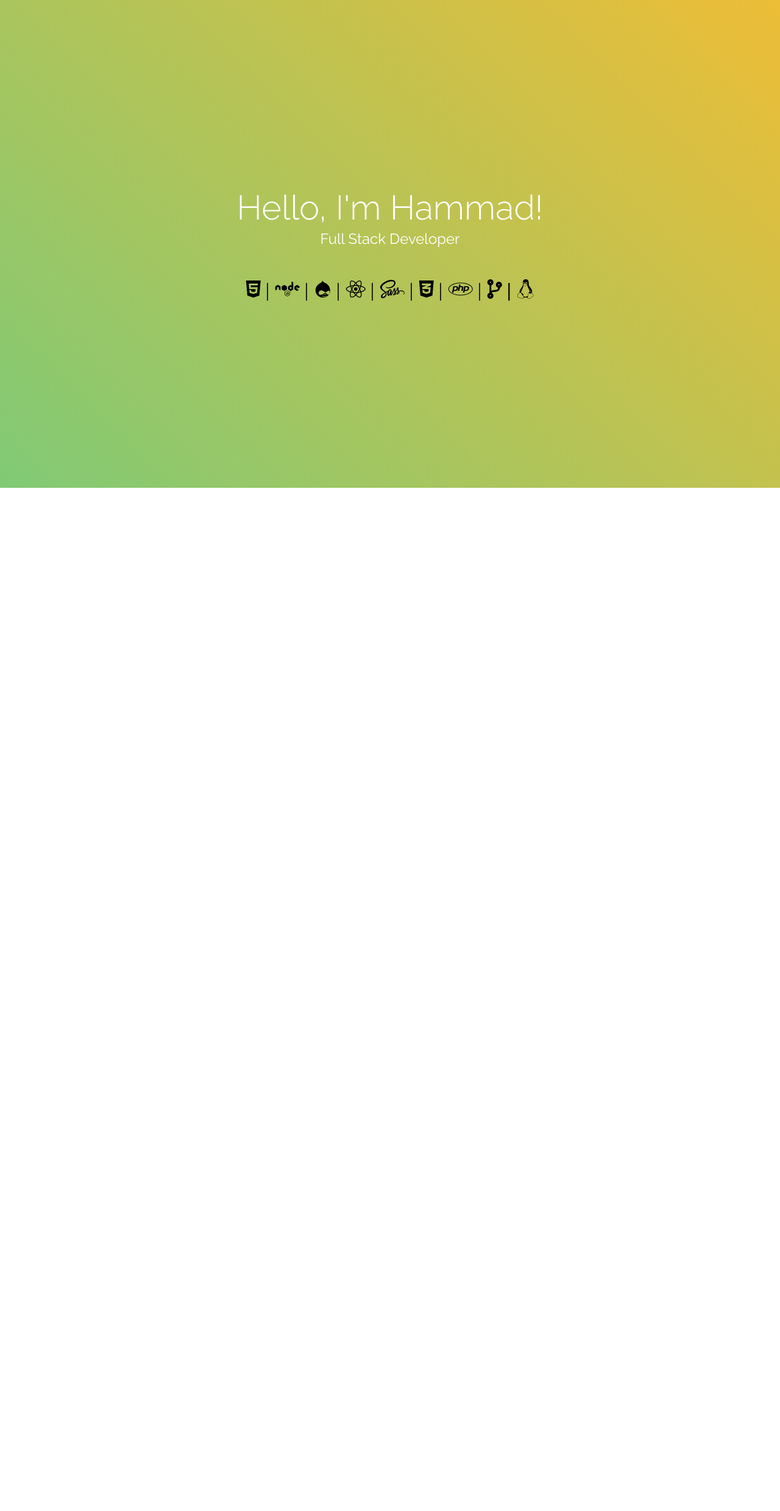
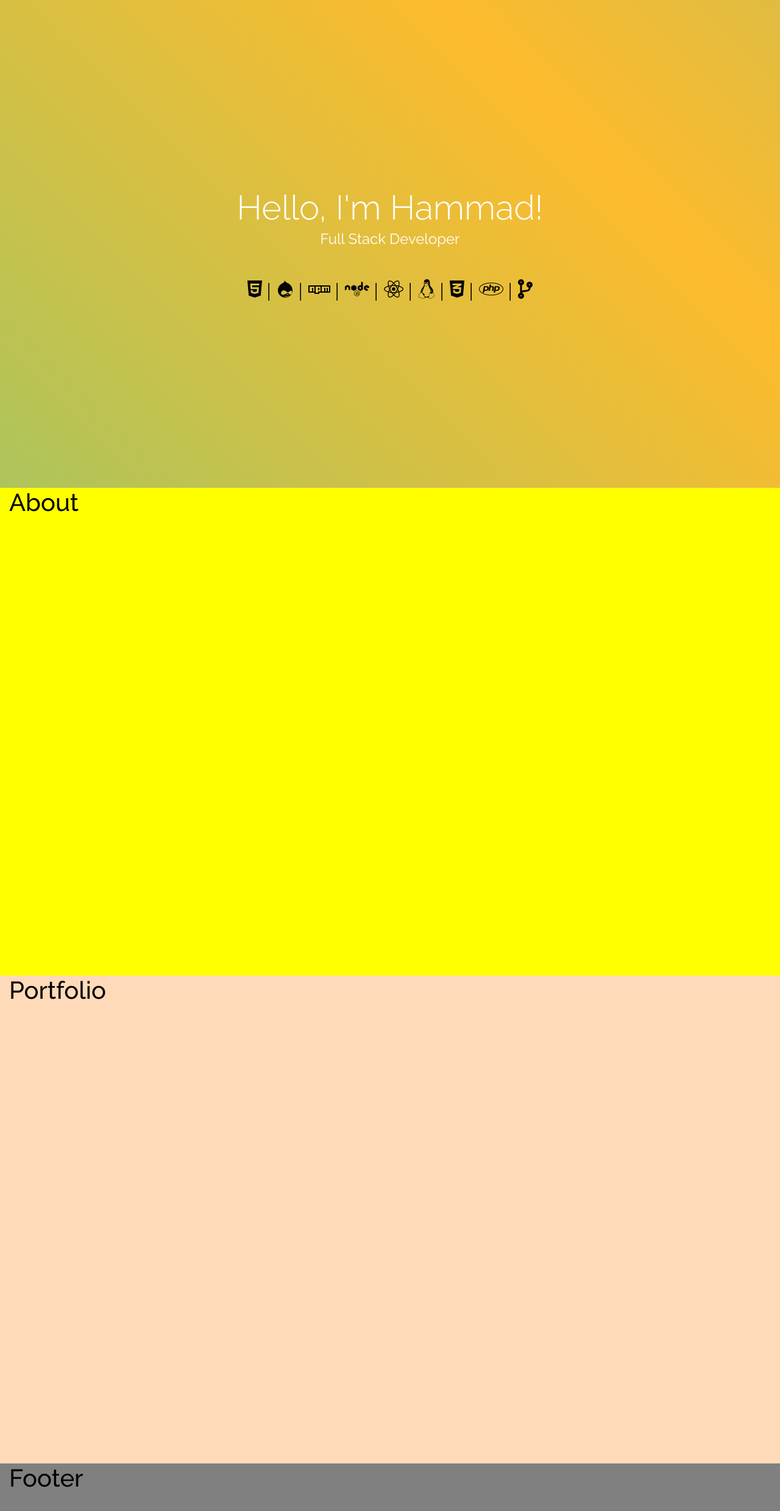
Before and after one commit to sayyedhammadali/sha-portfolio, a React (Create React App) app: page / in a window 1280 px wide. Shown: the top 2478 px of the page at 61% size. Before the commit the page ends 800 px from the top, so only its background shows below. Built offline with nearby package versions, Linux system fonts and the light colour scheme.

Commit message:
about portfolio footer components files created

```diff
--- a/src/App.js
+++ b/src/App.js
@@ -1,13 +1,19 @@
 import React, { Component } from 'react';
 import './App.scss';
 
-import LandingBlock from './components/LandingBlock';
+import Landing from './components/landing/Landing';
+import About from "./components/about/About";
+import Portfolio from "./components/portfolio/Portfolio";
+import Footer from "./components/footer/Footer";
 
 class App extends Component {
   render() {
     return (
       <div className="App">
-        <LandingBlock/>
+        <Landing/>
+        <About/>
+        <Portfolio/>
+        <Footer/>
       </div>
     );
   }
--- a/src/App.scss
+++ b/src/App.scss
@@ -4,3 +4,11 @@ body {
   color: #ffffff;
   font-family: 'Raleway', sans-serif;
 }
+
+#landing,
+#about,
+#portfolio,
+#footer
+{
+  height: 100vh;
+}
--- a/src/components/LandingBlock.js
+++ /dev/null
@@ -1,38 +0,0 @@
-import React from 'react';
-import './LandingBlock.scss';
-
-const LandingBlock = () => {
-  return (
-    <div className="container-fluid landing-block">
-      <div className="row h-100 align-items-center">
-        <div className="col-sm-12">
-          <div className="intro-block text-center">
-
-            <div className="headline display-4">
-              Hello, I'm Hammad!
-            </div>
-
-            <div className="position mb-5 text-capitalize">
-              full stack developer
-            </div>
-
-            <div className="skills">
-              <i className="fab fa-html5"> | </i>
-              <i className="fab fa-node"> | </i>
-              <i className="fab fa-drupal"> | </i>
-              <i className="fab fa-react"> | </i>
-              <i className="fab fa-sass"> | </i>
-              <i className="fab fa-css3-alt"> | </i>
-              <i className="fab fa-php"> | </i>
-              <i className="fas fa-code-branch"> | </i>
-              <i className="fab fa-linux"></i>
-            </div>
-
-          </div>
-        </div>
-      </div>
-    </div>
-  );
-};
-
-export default LandingBlock;
--- /dev/null
+++ b/src/components/about/About.js
@@ -0,0 +1,14 @@
+import React, {Component} from 'react';
+import './About.scss';
+
+class About extends Component {
+  render() {
+    return (
+      <div className="container-fluid" id="about">
+        <h1>About</h1>
+      </div>
+    );
+  }
+}
+
+export default About;
--- /dev/null
+++ b/src/components/about/About.scss
@@ -0,0 +1,4 @@
+#about {
+  color: black;
+  background: yellow;
+}
--- /dev/null
+++ b/src/components/footer/Footer.js
@@ -0,0 +1,14 @@
+import React, {Component} from 'react';
+import './Footer.scss';
+
+class Footer extends Component {
+  render() {
+    return (
+      <div className="container-fluid" id="footer">
+        <h1>Footer</h1>
+      </div>
+    );
+  }
+}
+
+export default Footer;
--- /dev/null
+++ b/src/components/footer/Footer.scss
@@ -0,0 +1,4 @@
+#footer {
+  color: black;
+  background: gray;
+}
--- /dev/null
+++ b/src/components/landing/Landing.js
@@ -0,0 +1,40 @@
+import React, {Component} from 'react';
+import './Landing.scss';
+
+class Landing extends Component {
+  render() {
+    return (
+      <div className="container-fluid" id="landing">
+        <div className="row h-100 align-items-center">
+          <div className="col-sm-12">
+            <div className="intro-block text-center">
+
+              <div className="headline display-4">
+                Hello, I'm Hammad!
+              </div>
+
+              <div className="position mb-5 text-capitalize">
+                full stack developer
+              </div>
+
+              <div className="skills">
+                <i className="fab fa-html5"> | </i>
+                <i className="fab fa-drupal"> | </i>
+                <i className="fab fa-npm"> | </i>
+                <i className="fab fa-node"> | </i>
+                <i className="fab fa-react"> | </i>
+                <i className="fab fa-linux"> | </i>
+                <i className="fab fa-css3-alt"> | </i>
+                <i className="fab fa-php"> | </i>
+                <i className="fas fa-code-branch"></i>
+              </div>
+
+            </div>
+          </div>
+        </div>
+      </div>
+    );
+  }
+}
+
+export default Landing;
--- a/src/components/LandingBlock.scss
+++ b/src/components/landing/Landing.scss
@@ -1,10 +1,9 @@
-.landing-block {
-  height: 100vh;
+#landing {
   background: linear-gradient(45deg, #EE7752, #E73C7E, #23A6D5, #23D5AB, #fdbb2d, #22c1c3);
   background-size: 1000% 1000%;
-  -webkit-animation: Gradient 15s ease infinite;
-  -moz-animation: Gradient 15s ease infinite;
-  animation: Gradient 15s ease infinite;
+  -webkit-animation: Gradient 10s ease infinite;
+  -moz-animation: Gradient 10s ease infinite;
+  animation: Gradient 10s ease infinite;
 
   .intro-block {
 
--- /dev/null
+++ b/src/components/portfolio/Portfolio.js
@@ -0,0 +1,14 @@
+import React, {Component} from 'react';
+import './Portfolio.scss';
+
+class Portfolio extends Component {
+  render() {
+    return (
+      <div className="container-fluid" id="portfolio">
+        <h1>Portfolio</h1>
+      </div>
+    );
+  }
+}
+
+export default Portfolio;
--- /dev/null
+++ b/src/components/portfolio/Portfolio.scss
@@ -0,0 +1,4 @@
+#portfolio {
+  color: black;
+  background: peachpuff;
+}
```
